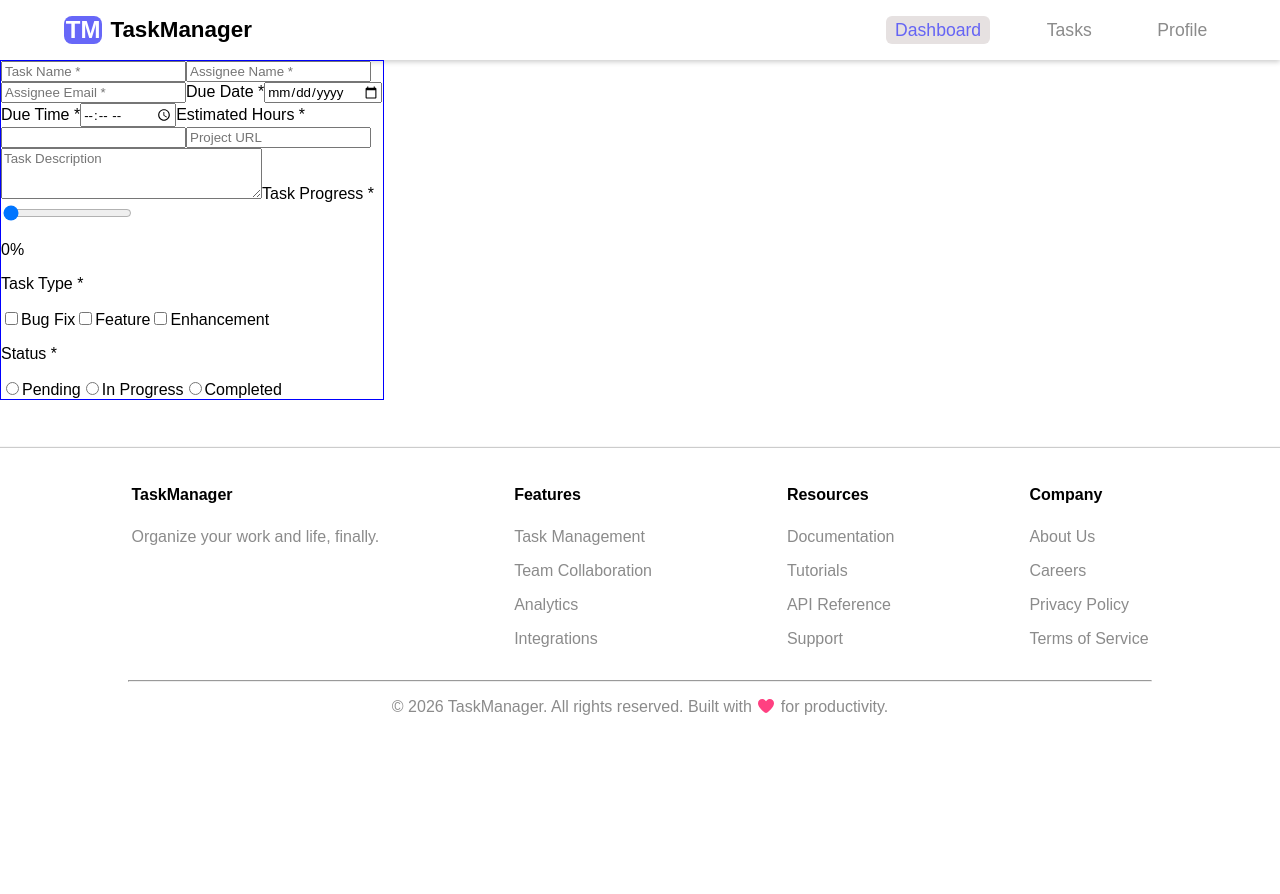
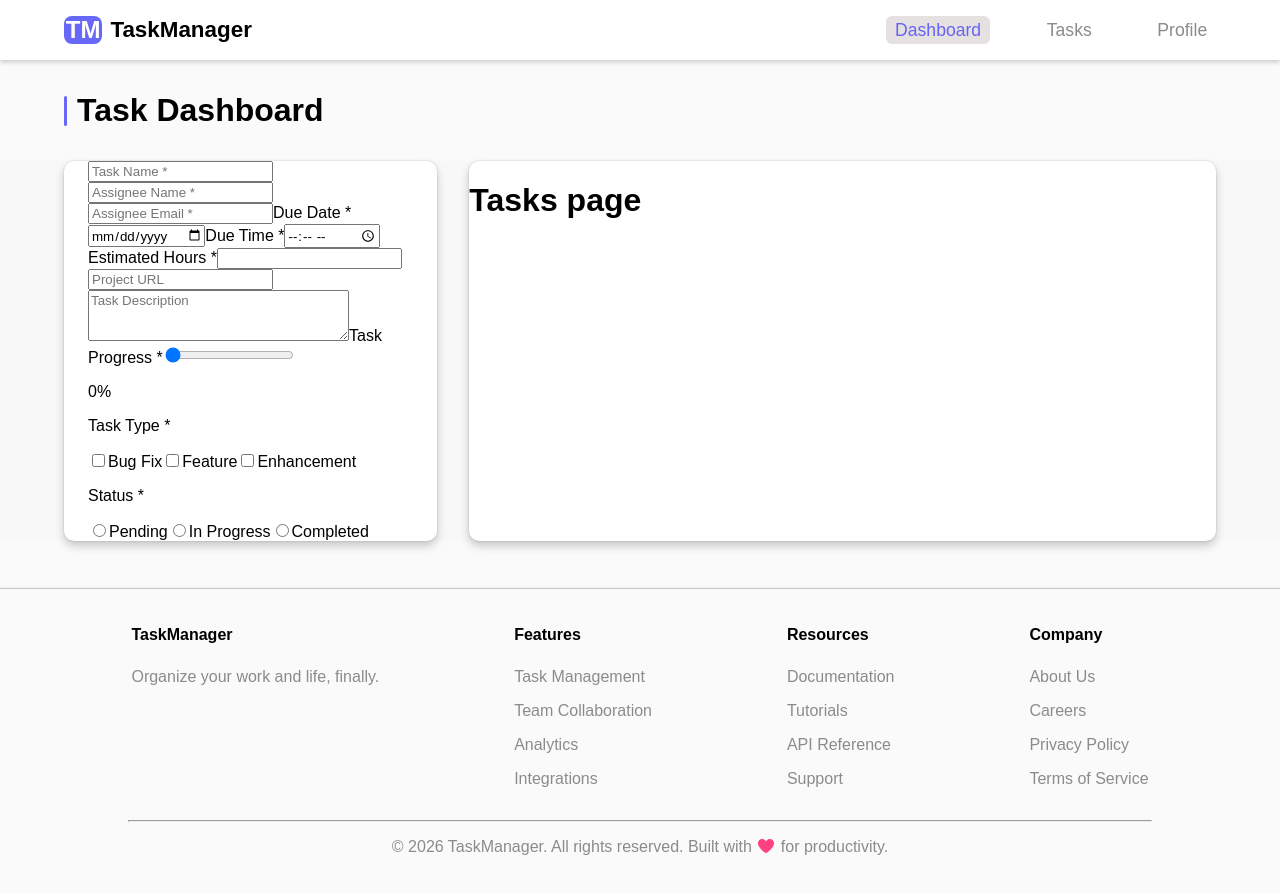
Before and after one commit to Ramji-44/Taskmanager-react, a React (Vite) app: page / in a window 1280 px wide. Shown: the top 894 px of the page. Before the commit the page ends 800 px from the top, so only its background shows below. Built offline with nearby package versions, Linux system fonts and the light colour scheme.

Commit message:
updated dashboard page layout

```diff
--- /dev/null
+++ b/src/App.css
@@ -0,0 +1,46 @@
+.title {
+    display: flex;
+    align-items: center;
+    gap: 10px;
+    padding-left: 4em;
+}
+
+.title h1 {
+    margin: 1em 0;
+}
+
+.title .line {
+    width: 3px;
+    height: 30px;
+    background-color: var(--highlight);
+    display: inline-block;
+    border-radius: 10px;
+}
+
+.main-container {
+    display: grid;
+    grid-template-columns: 0.5fr 1fr;
+    gap: 2em;
+    padding: 0 4em;
+    /* border: 1px solid red; */
+    background-color: #f8f8f8;
+}
+
+.form-section {
+    padding: 0 1.5em ;
+    background-color: var(--white);
+    border-radius: 10px;
+    box-shadow:
+        0px 0px 2px rgba(0, 0, 0, 0.2),
+        /* top shadow */
+        0 5px 10px rgba(0, 0, 0, 0.2);
+}
+
+.tasks-section {
+    background-color: var(--white);
+    border-radius: 10px;
+    box-shadow:
+        0px 0px 2px rgba(0, 0, 0, 0.2),
+        /* top shadow */
+        0 5px 10px rgba(0, 0, 0, 0.2);
+}
--- a/src/App.jsx
+++ b/src/App.jsx
@@ -1,13 +1,29 @@
+import "./App.css"
 import Navbar from "./components/Navbar/Navbar"
 import Footer from "./components/Footer/Footer"
 import Form from "./components/Form/Form"
+import Tasks from "./components/Tasks/Tasks"
 
 function App() {
 
   return (
     <>
       <Navbar />
-      <Form/>
+      <div className="title">
+        <span className="line"></span>
+        <h1>Task Dashboard</h1>
+      </div>
+
+      <main className="main-container">
+        <div className="form-section">
+          <Form />
+        </div>
+
+        <div className="tasks-section">
+          <Tasks />
+        </div>
+      </main>
+
       <Footer />
     </>
   )
--- /dev/null
+++ b/src/components/Tasks/Tasks.jsx
@@ -0,0 +1,8 @@
+function Tasks(){
+    return(
+        <div className="tasks-page">
+        <h1>Tasks page</h1>
+        </div>
+    )
+}
+export default Tasks
--- a/src/index.css
+++ b/src/index.css
@@ -17,26 +17,5 @@
 body{
   margin: 0;
   padding: 0;
-  background-color: var(--white);
+  background-color: rgb(250, 250, 250);
 }
-
-.warning{
-  color: red;
-}
-.taskform{
-  width: 30%;
-  border: 1px solid blue;
-}
-
-.entireBody{
-  width: 100%;
-}
-.title{
-  width: 100%;
-  border: 1px solid red;
-}
-.entireBody .line{
-  width: 30px;
-  background-color: blue;
-  height: 20px;
-}
```
